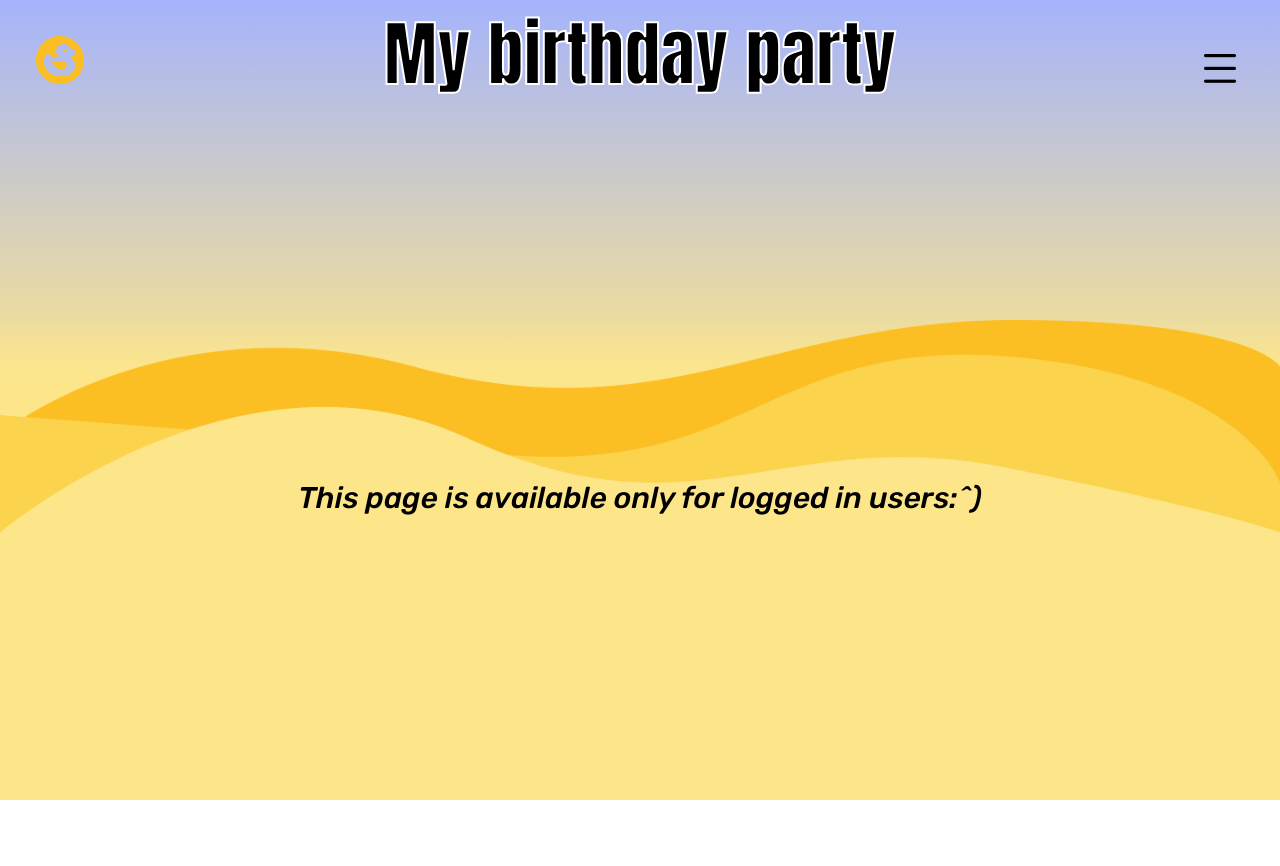
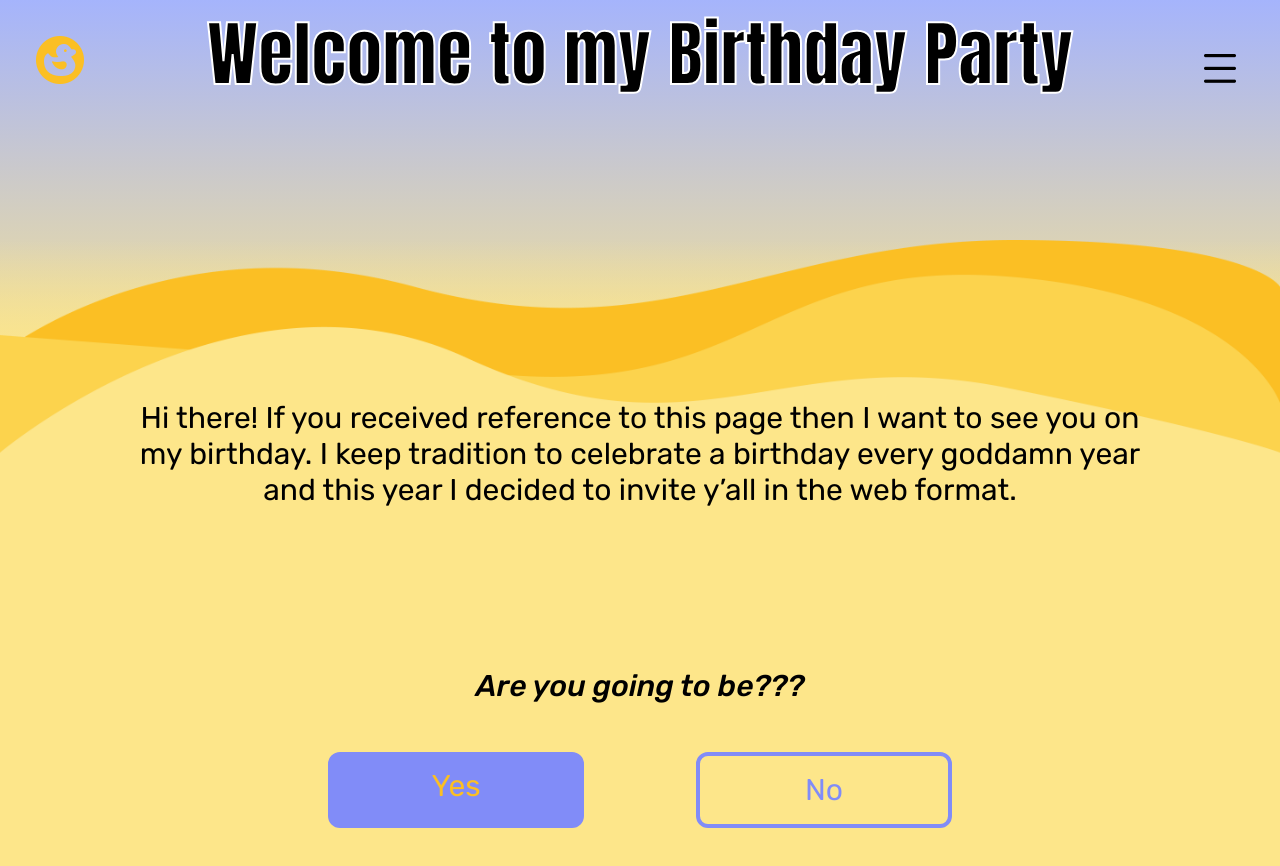
Before and after one commit to philanton/mybirthdaysite-react, a Next.js app: page / in a window 1280 px wide. Shown: the top 866 px of the page. Before the commit the page ends 800 px from the top, so only its background shows below. Built offline with nearby package versions, Linux system fonts and the light colour scheme.

Commit message:
Prepared new View

```diff
--- a/components/header.tsx
+++ b/components/header.tsx
@@ -1,9 +1,12 @@
 import { useState } from 'react'
 import Link from 'next/link'
+import { useRouter } from 'next/router'
 import Image from 'next/image'
-import { PathFirewall } from '../pages/_app';
+import { PathFirewall } from '../pages/_app'
 
 export default function Header(props: {menuPathes: PathFirewall[]}) {
+  const router = useRouter();
+  const isHomePage = router.asPath === '/';
   const [menuOpened, setMenuOpened] = useState(false);
 
   const handleClick: () => void = () => setMenuOpened(!menuOpened);
@@ -30,7 +33,11 @@ export default function Header(props: {menuPathes: PathFirewall[]}) {
             )}
           </a>
         </Link>
-        <h1>My birthday party</h1>
+        <h1>
+          {isHomePage ?
+            "Welcome to my Birthday Party" :
+            "My Birthday Party"}
+        </h1>
         <div className="icon-s">
           <Image
             src={menuOpened ?
--- a/package.json
+++ b/package.json
@@ -6,8 +6,8 @@
     "start": "next start"
   },
   "dependencies": {
+    "@supabase/gotrue-js": "^1.17.0",
     "@supabase/supabase-js": "^1.22.4",
-    "@supabase/ui": "^0.34.2",
     "next": "latest",
     "react": "^17.0.2",
     "react-dom": "^17.0.2",
--- a/pages/_app.tsx
+++ b/pages/_app.tsx
@@ -6,7 +6,7 @@ import Header from '../components/header'
 export interface PathFirewall {
   path: string;
   wall_level: 0 /* only public */ | 1 /* only private */ | -1 /* both */;
-  name?: string;
+  name: string;
 }
 
 export default function MyApp({ Component, router, pageProps }) {
@@ -15,22 +15,14 @@ export default function MyApp({ Component, router, pageProps }) {
 
   const pathFirewalls: PathFirewall[] = [
     {
-      path: '/welcome',
-      wall_level: -1,
-    },
-    {
       path: '/',
       wall_level: -1,
       name: 'home',
     },
     {
-      path: '/survey',
-      wall_level: -1,
-      name: 'survey',
-    },
-    {
-      path: '/survey-home',
-      wall_level: -1,
+      path: '/profile',
+      wall_level: 1,
+      name: 'profile',
     },
     {
       path: '/history',
@@ -50,7 +42,6 @@ export default function MyApp({ Component, router, pageProps }) {
   ]
 
   const current_path = router.asPath;
-  const withHeader = !(current_path === '/welcome' || current_path === '/survey-home');
 
   useEffect(() => {
     const _loggedIn = !!(localStorage.getItem('email') && localStorage.getItem('password'));
@@ -62,7 +53,7 @@ export default function MyApp({ Component, router, pageProps }) {
     }
 
     const _menuPathes: PathFirewall[] = pathFirewalls.filter(data => {
-      return data.wall_level !== +!_loggedIn && typeof data.name !== 'undefined'
+      return data.wall_level !== +!_loggedIn
     });
     setMenuPathes(_menuPathes);
   }, [router.asPath]);
@@ -73,7 +64,7 @@ export default function MyApp({ Component, router, pageProps }) {
         <title>My Birthday Party</title>
         <link rel="icon" href="/favicon.ico" />
       </Head>
-      {withHeader && <Header menuPathes={menuPathes} />}
+      <Header menuPathes={menuPathes} />
       <Component {...pageProps} loggedIn={loggedIn}/>
     </>
   )
--- a/pages/history.tsx
+++ b/pages/history.tsx
@@ -137,8 +137,8 @@ export default function HistoryContent() {
             <em className="emph">Click button below, </em>
             <em className="emph">If after reading you want to go</em>
             <div className="btn-box">
-              <Link href="/survey">
-                <a className="btn btn-pr">Take survey</a>
+              <Link href="/login">
+                <a className="btn btn-pr">Register</a>
               </Link>
             </div>
           </div>
--- a/pages/index.tsx
+++ b/pages/index.tsx
@@ -1,12 +1,50 @@
-export default function Home(props: {loggedIn: boolean}) {
+import { useState } from 'react'
+import Link from 'next/link'
+
+export default function WelcomeContent() {
+  const [saidNo, setSaidNo] = useState(false);
+
   return (
     <div className="desert desert-down">
-      <em className="emph content">
-        {props.loggedIn ?
-          "No any information yet" :
-          "This page is available only for logged in users:^)"
-        }
-      </em>
+      {!saidNo && (
+        <p className="text-center content">
+          Hi there! If you received reference to this page then
+            I want to see you on my birthday.
+            I keep tradition to celebrate a birthday
+            every goddamn year
+            and this year I decided to invite y’all
+            in the web format.
+        </p>
+      )}
+      <div className={`chunk ${saidNo && "mt-20 sm:mt-30"}`}>
+        {!saidNo ? (
+          <em className="emph">Are you going to be???</em>
+        ) : (
+          <>
+            <em className="emph">Are you sure?</em>
+            <em className="emph">Read the article and you might change your mind</em>
+          </>
+        )}
+        <div className="btn-box">
+          {!saidNo ? (
+            <>
+              <Link href="/login">
+                <a className="btn btn-pr">Yes</a>
+              </Link>
+              <button
+                className="btn btn-sec"
+                onClick={() => setSaidNo(true)}
+              >
+                No
+              </button>
+            </>
+          ) : (
+            <Link href="/history">
+              <a className="btn btn-pr">Read</a>
+            </Link>
+          )}
+        </div>
+      </div>
     </div>
-  )
+  );
 }
--- a/pages/survey-home.tsx
+++ /dev/null
@@ -1,28 +0,0 @@
-import Link from 'next/link'
-
-export default function SurveyHomeContent() {
-  return (
-    <div className="desert desert-down">
-      <h1 className="-mt-20 sm:-mt-40">My birthday party</h1>
-      <div className="content mt-40 sm:mt-60">
-        <p className="paragraph">
-          So, You said “Yes”,
-          you passed survey,
-          and what’s next?
-        </p>
-        <p className="paragraph">
-          Stay on tune and wait for the letter
-          with info about where and when
-          all gonna happen:)
-        </p>
-      </div>
-      <div className="chunk">
-        <div className="btn-box">
-          <Link href="/">
-            <a className="btn btn-pr">Go home</a>
-          </Link>
-        </div>
-      </div>
-    </div>
-  );
-}
--- a/pages/welcome.tsx
+++ /dev/null
@@ -1,51 +0,0 @@
-import { useState } from 'react'
-import Link from 'next/link'
-
-export default function WelcomeContent() {
-  const [saidNo, setSaidNo] = useState(false);
-
-  return (
-    <div className="desert desert-down">
-      <h1 className="-mt-12">Welcome to my birthday party</h1>
-      {!saidNo && (
-        <p className="text-center content">
-          Hi there! If you received reference to this page then
-            I want to see you on my birthday.
-            I keep tradition to celebrate a birthday
-            every goddamn year
-            and this year I decided to invite y’all
-            in the web format.
-        </p>
-      )}
-      <div className={`chunk ${saidNo && "mt-40 sm:mt-60"}`}>
-        {!saidNo ? (
-          <em className="emph">Are you going to be???</em>
-        ) : (
-          <>
-            <em className="emph">Are you sure?</em>
-            <em className="emph">Read the article and you might change your mind</em>
-          </>
-        )}
-        <div className="btn-box">
-          {!saidNo ? (
-            <>
-              <Link href="/survey">
-                <a className="btn btn-pr">Yes</a>
-              </Link>
-              <button
-                className="btn btn-sec"
-                onClick={() => setSaidNo(true)}
-              >
-                No
-              </button>
-            </>
-          ) : (
-            <Link href="/history">
-              <a className="btn btn-pr">Read</a>
-            </Link>
-          )}
-        </div>
-      </div>
-    </div>
-  );
-}
--- a/styles/globals.css
+++ b/styles/globals.css
@@ -176,7 +176,7 @@
 
   .desert-down {
       background-image: url('/img/desert.png'), linear-gradient(to bottom, transparent, #FDE68A 20%);
-      @apply top-40 sm:top-80;
+      @apply top-32 sm:top-60;
   }
 
   .desert-up {
```
Also changed, not shown: pages/profile.tsx (renamed from pages/survey.tsx), 1 other file (tests, documents, lock files or other folders).
